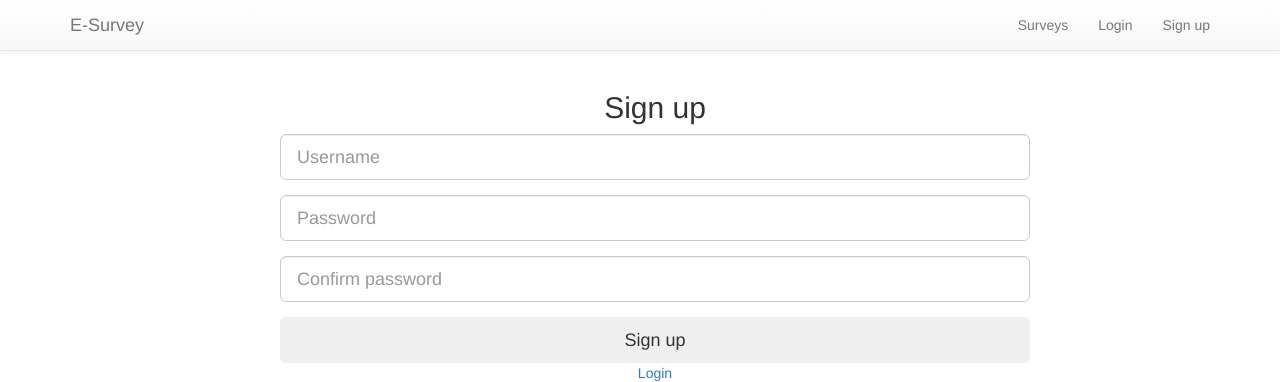
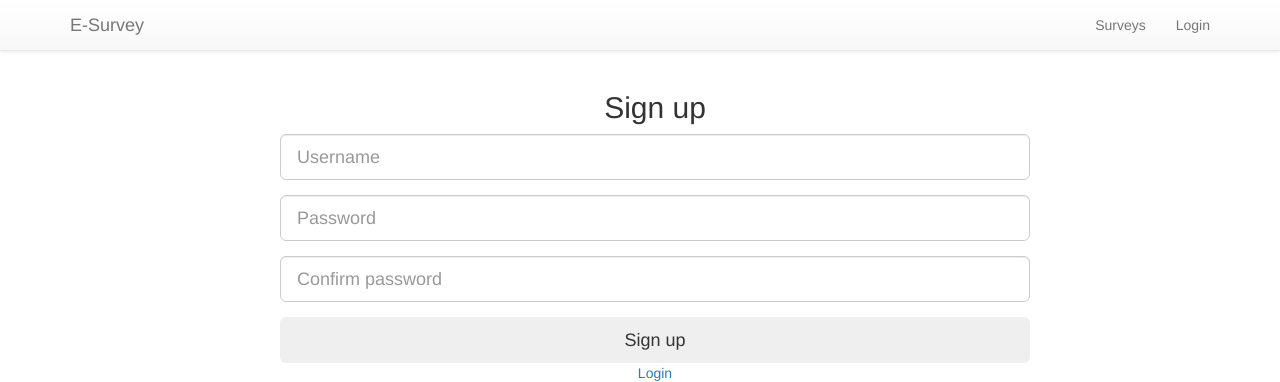
Before and after one commit to vladyslav-vasyliev/Survey, a Django app: page /signup/ in a window 1280 px wide. Shown: the top 382 px of the page. Run offline with Django 3.2, Linux system fonts and the light colour scheme.

Commit message:
Removed Signup option from HTML (still available via link)

```diff
--- a/templates/nav.html
+++ b/templates/nav.html
@@ -5,6 +5,6 @@
         <li><a href="{% url 'authentication:logout' %}">Logout</a></li>
     {% else %}
         <li><a href="{% url 'authentication:login' %}">Login</a></li>
-        <li><a href="{% url 'authentication:signup' %}">Sign up</a></li>
+{#        <li><a href="{% url 'authentication:signup' %}">Sign up</a></li>#}
     {% endif %}
 </ul>
```
